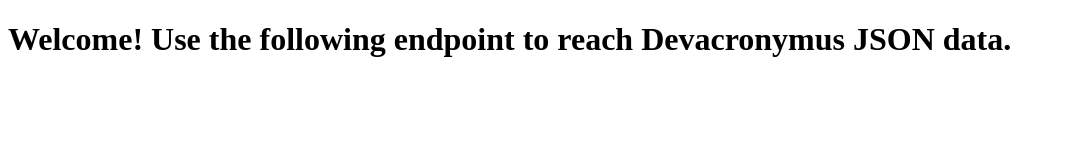
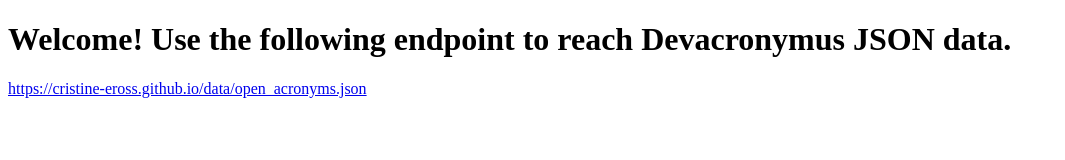
Before and after one commit to cristine-eross/cristine-eross.github.io, a plain HTML site: page index.html in a window 1280 px wide. Shown: the whole page, without its empty margins (0-1065 px from the left). Drawn offline with Linux system fonts and the light colour scheme.

Commit message:
Update index.html

```diff
--- a/index.html
+++ b/index.html
@@ -5,6 +5,6 @@
   </head>
   <body>
     <h1>Welcome! Use the following endpoint to reach Devacronymus JSON data.</h1>
-    <a href='https://cristine-eross.github.io/data/open_acronyms.json'></a>
+    <p><a href='https://cristine-eross.github.io/data/open_acronyms.json'>https://cristine-eross.github.io/data/open_acronyms.json</a></p>
   </body>
 </html>
```
